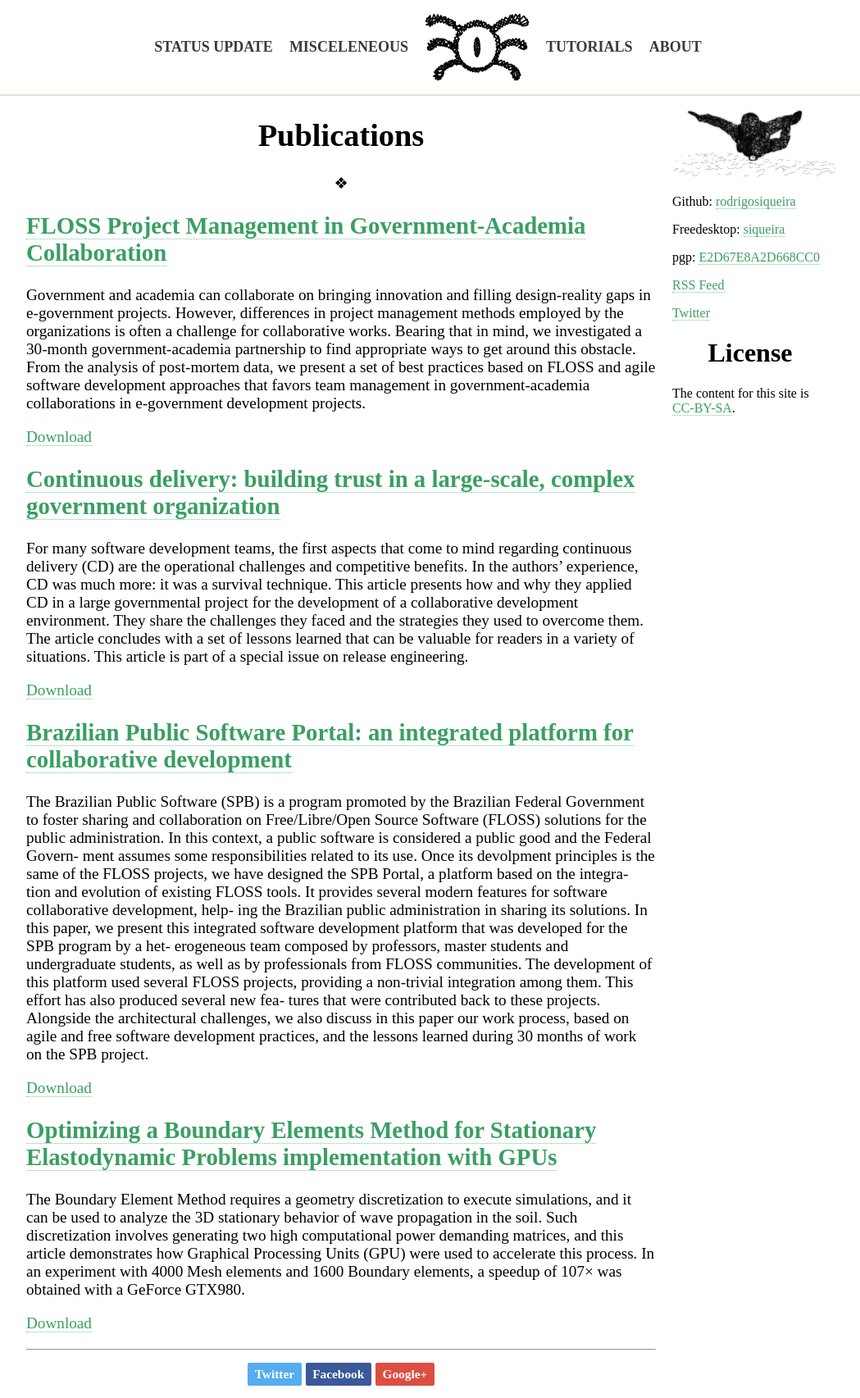
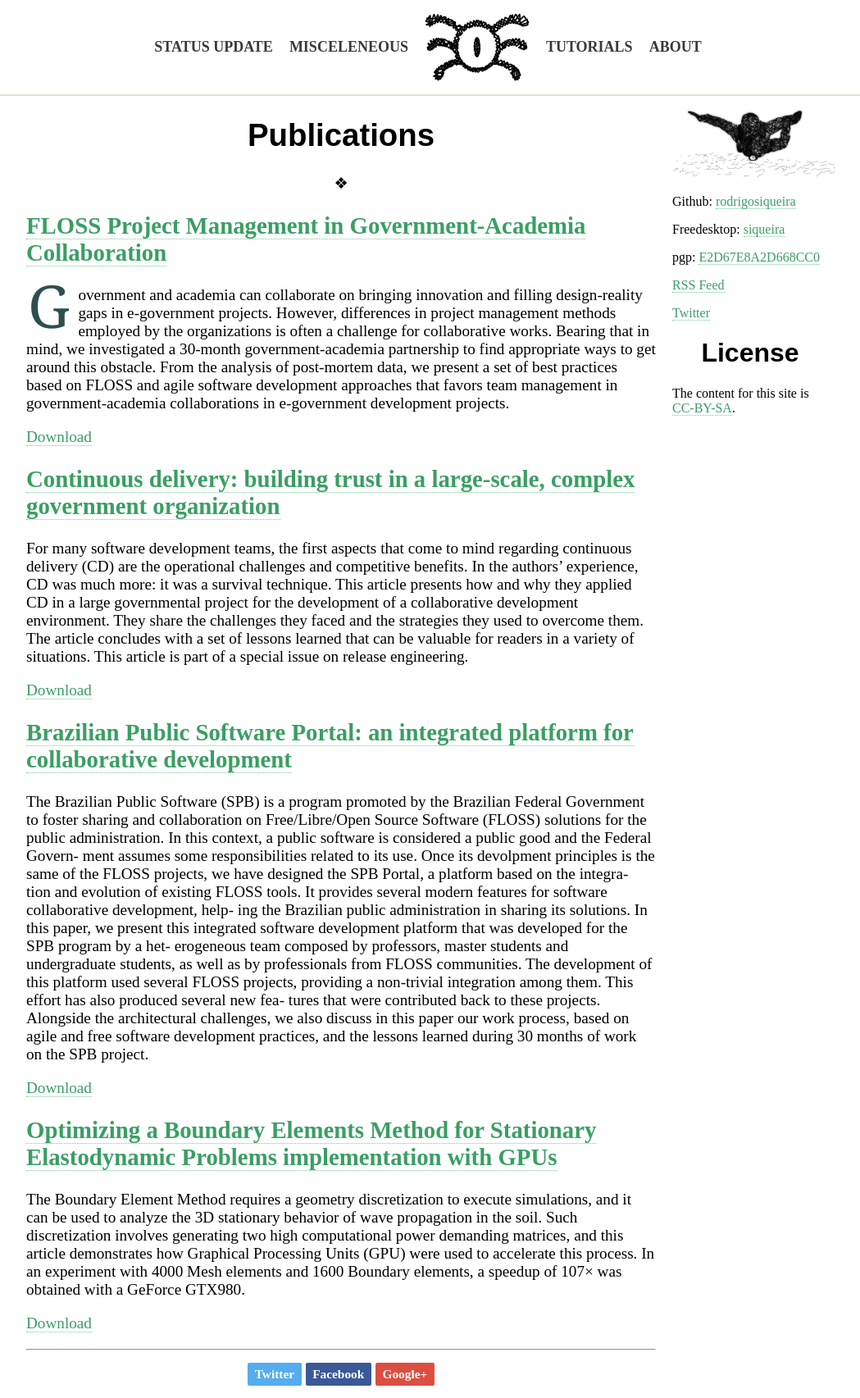
Before and after one commit to webfolder/siqueira.tech, a Jekyll site: the page built from _pages/about/publications.md, in a window 1280 px wide. Shown: the whole page at 82% size, without its empty margins (128-1177 px from the left). Built offline with Jekyll 4.4.1, drawn with Linux system fonts in a browser that asks for light colours.

Commit message:
assets: css: site: syling the contents
This commit works the structure and the way that
the content of the posts will be presented, a hierarchy
was added in the css using (CSS Inheritance, Cascade, and Specificity)
to better handle the content of the posts.

Overall this commit makes the site more stylish when presenting
the content. Using the pseudo-element "first-letter" in the
introduction of the text, a capital letter was implemented
for the beginning of the content and a new font was added for
the titles of the posts.

Signed-off-by: Aquila Macedo <aquila0dayprofissional@gmail.com>

```diff
--- a/_layouts/post.html
+++ b/_layouts/post.html
@@ -4,10 +4,13 @@
 
 <div class="content">
 
+  <div id="title" class="post">
   {% if page.title %}
     <h1> {{ page.title }} </h1>
   {% endif %}
+  </div>
 
+  <div id="date" class="post">
   <div align="center">
     {% if page.date %}
       {{ page.date | date: '%d %b %Y' }}
@@ -15,8 +18,11 @@
       &#x2756;
     {% endif %}
   </div>
+  </div>
 
+  <div id="content" class="post">
     {{ content }}
+  </div>
 
   <hr>
 
--- a/assets/css/site.css
+++ b/assets/css/site.css
@@ -6,6 +6,17 @@
 
 h1 {
 	text-align: center;
+  font-family: Arial, Helvetica, sans-serif;
+}
+
+#content.post > p:not(.info-box):first-of-type::first-letter {
+  font-size: 4.5rem;
+  color:darkslategrey;
+  padding-right: 8px;
+  float: left;
+  line-height: 0.6;
+  margin: 2px;
+  font-family: georgia;
 }
 
 .container {
```
